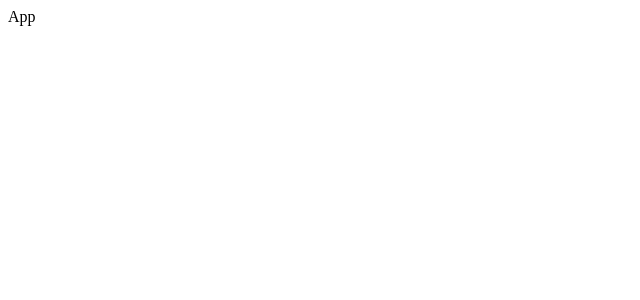
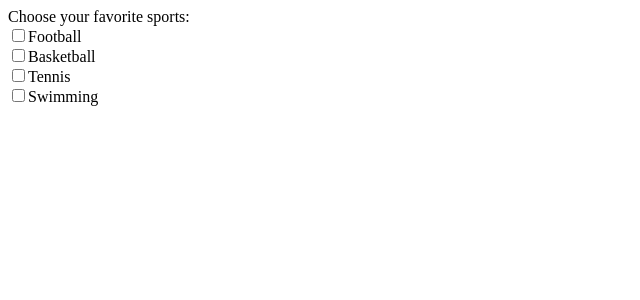
Before and after one commit to 7vTr0x7/React.js-2, a React (Vite) app in the folder IR4.4_CW/: page / in a window 1280 px wide. Shown: the top 300 px of the page, without its empty margins (0-640 px from the left). Built offline with nearby package versions, Linux system fonts and the light colour scheme.

Commit message:
IR4.4_HW1 - ChooseSports

```diff
--- a/IR4.4_CW/src/App.jsx
+++ b/IR4.4_CW/src/App.jsx
@@ -1,7 +1,12 @@
 import React from "react";
+import ChooseSports from "./components/ChooseSports";
 
 const App = () => {
-  return <div>App</div>;
+  return (
+    <div>
+      <ChooseSports />
+    </div>
+  );
 };
 
 export default App;
--- /dev/null
+++ b/IR4.4_CW/src/components/ChooseSports.jsx
@@ -0,0 +1,66 @@
+import React, { useState } from "react";
+
+const ChooseSports = () => {
+  const [selectedSports, setSelectedSports] = useState([]);
+
+  const handleSportsCheckbox = (e) => {
+    const { value, checked } = e.target;
+
+    if (checked) {
+      setSelectedSports((prev) => [...prev, value]);
+    } else {
+      setSelectedSports((prev) => prev.filter((sport) => sport !== value));
+    }
+  };
+
+  return (
+    <div>
+      <p style={{ margin: "0", padding: "0" }}>Choose your favorite sports:</p>
+      <label for="Football">
+        <input
+          type="checkbox"
+          value="Football"
+          id="Football"
+          onChange={handleSportsCheckbox}
+        />
+        Football
+      </label>
+      <br />
+      <label for="Basketball">
+        <input
+          type="checkbox"
+          value="Basketball"
+          id="Basketball"
+          onChange={handleSportsCheckbox}
+        />
+        Basketball
+      </label>
+      <br />
+      <label for="Tennis">
+        <input
+          type="checkbox"
+          value="Tennis"
+          id="Tennis"
+          onChange={handleSportsCheckbox}
+        />
+        Tennis
+      </label>
+      <br />
+      <label for="Swimming">
+        <input
+          type="checkbox"
+          value="Swimming"
+          id="Swimming"
+          onChange={handleSportsCheckbox}
+        />
+        Swimming
+      </label>
+      <br />
+      {selectedSports.length > 0 && (
+        <p>Selected Sports: {selectedSports.join(", ")}</p>
+      )}
+    </div>
+  );
+};
+
+export default ChooseSports;
```
